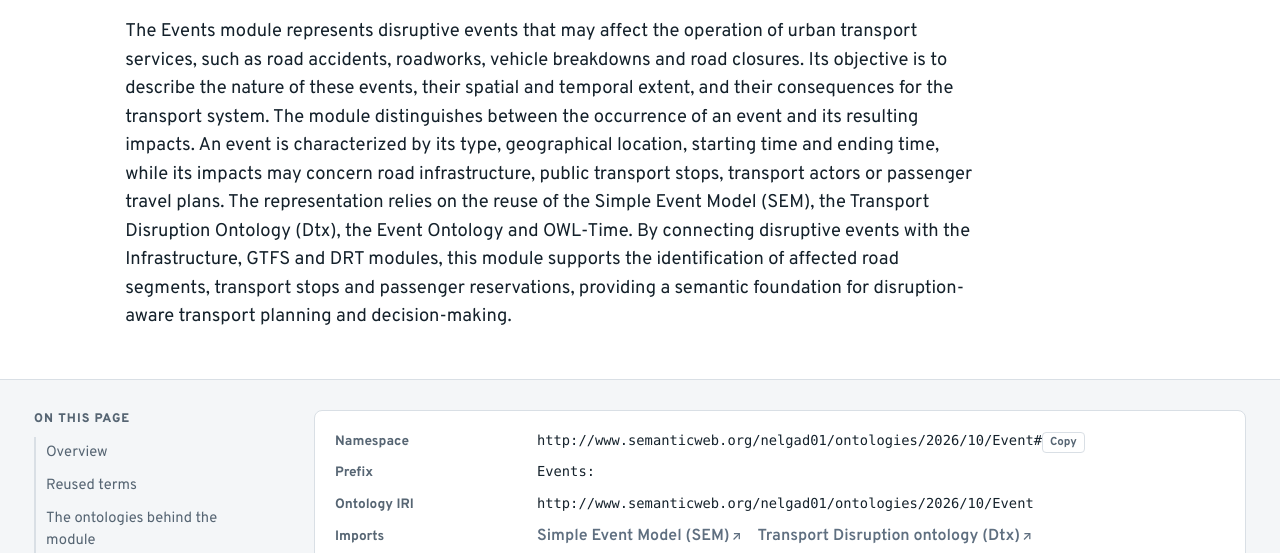
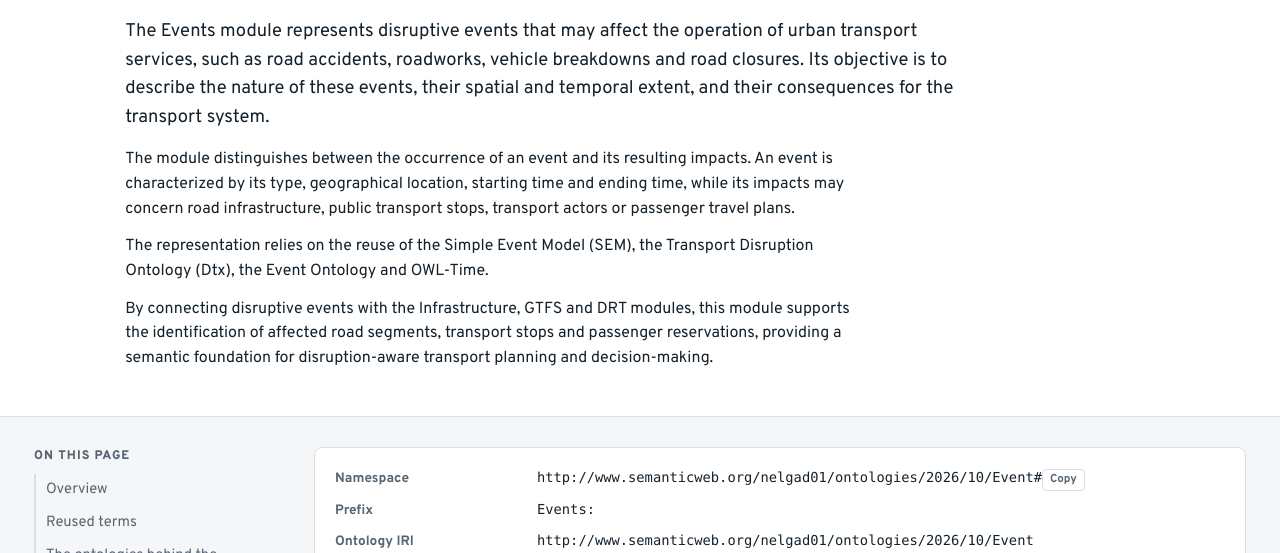
Before and after one commit to NourelhoudaElGadi/UrbanMobility-Ontology, a plain HTML site: page event.html in a window 1280 px wide. Shown: the part 189-742 px from the top of the page. Drawn offline with Linux system fonts and the light colour scheme; a web font is replaced by a local one.

Commit message:
Update event.html

```diff
--- a/event.html
+++ b/event.html
@@ -29,13 +29,13 @@
     <div>
       <p class="eyebrow">Module · prefix <code>Events:</code></p>
       <h1>Events and impacts</h1>
-      <p class="lead">The Events module represents disruptive events that may affect the operation of urban transport services, such as road accidents, roadworks, vehicle breakdowns and road closures. Its objective is to describe the nature of these events, their spatial and temporal extent, and their consequences for the transport system.
+      <p class="lead">The Events module represents disruptive events that may affect the operation of urban transport services, such as road accidents, roadworks, vehicle breakdowns and road closures. Its objective is to describe the nature of these events, their spatial and temporal extent, and their consequences for the transport system.</p>
 
-The module distinguishes between the occurrence of an event and its resulting impacts. An event is characterized by its type, geographical location, starting time and ending time, while its impacts may concern road infrastructure, public transport stops, transport actors or passenger travel plans.
+<p>The module distinguishes between the occurrence of an event and its resulting impacts. An event is characterized by its type, geographical location, starting time and ending time, while its impacts may concern road infrastructure, public transport stops, transport actors or passenger travel plans.</p>
 
-The representation relies on the reuse of the Simple Event Model (SEM), the Transport Disruption Ontology (Dtx), the Event Ontology and OWL-Time.
+<p>The representation relies on the reuse of the Simple Event Model (SEM), the Transport Disruption Ontology (Dtx), the Event Ontology and OWL-Time.</p>
 
-By connecting disruptive events with the Infrastructure, GTFS and DRT modules, this module supports the identification of affected road segments, transport stops and passenger reservations, providing a semantic foundation for disruption-aware transport planning and decision-making.</p>
+<p>By connecting disruptive events with the Infrastructure, GTFS and DRT modules, this module supports the identification of affected road segments, transport stops and passenger reservations, providing a semantic foundation for disruption-aware transport planning and decision-making.</p>
     </div>
   </div>
 </section>
```
